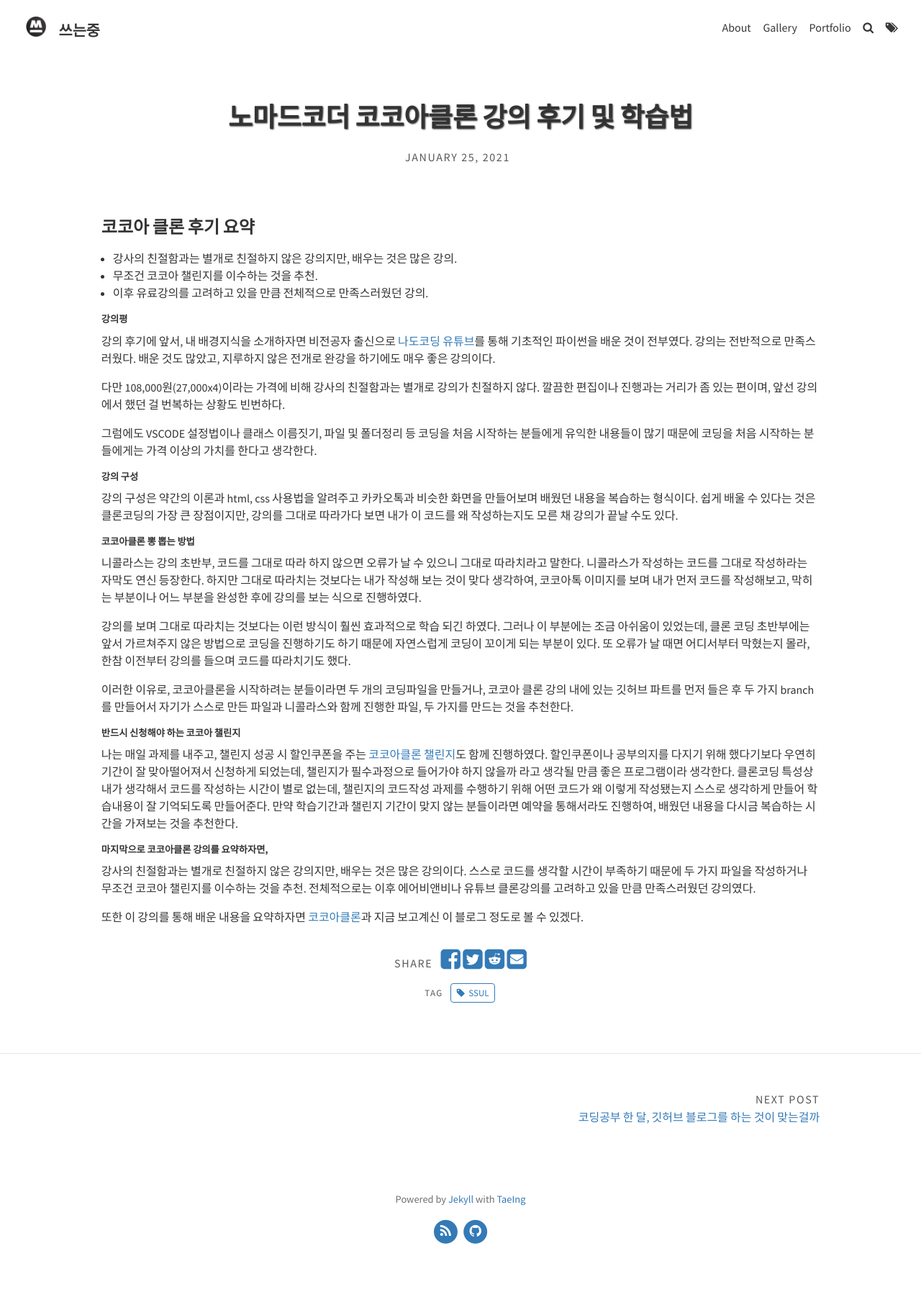
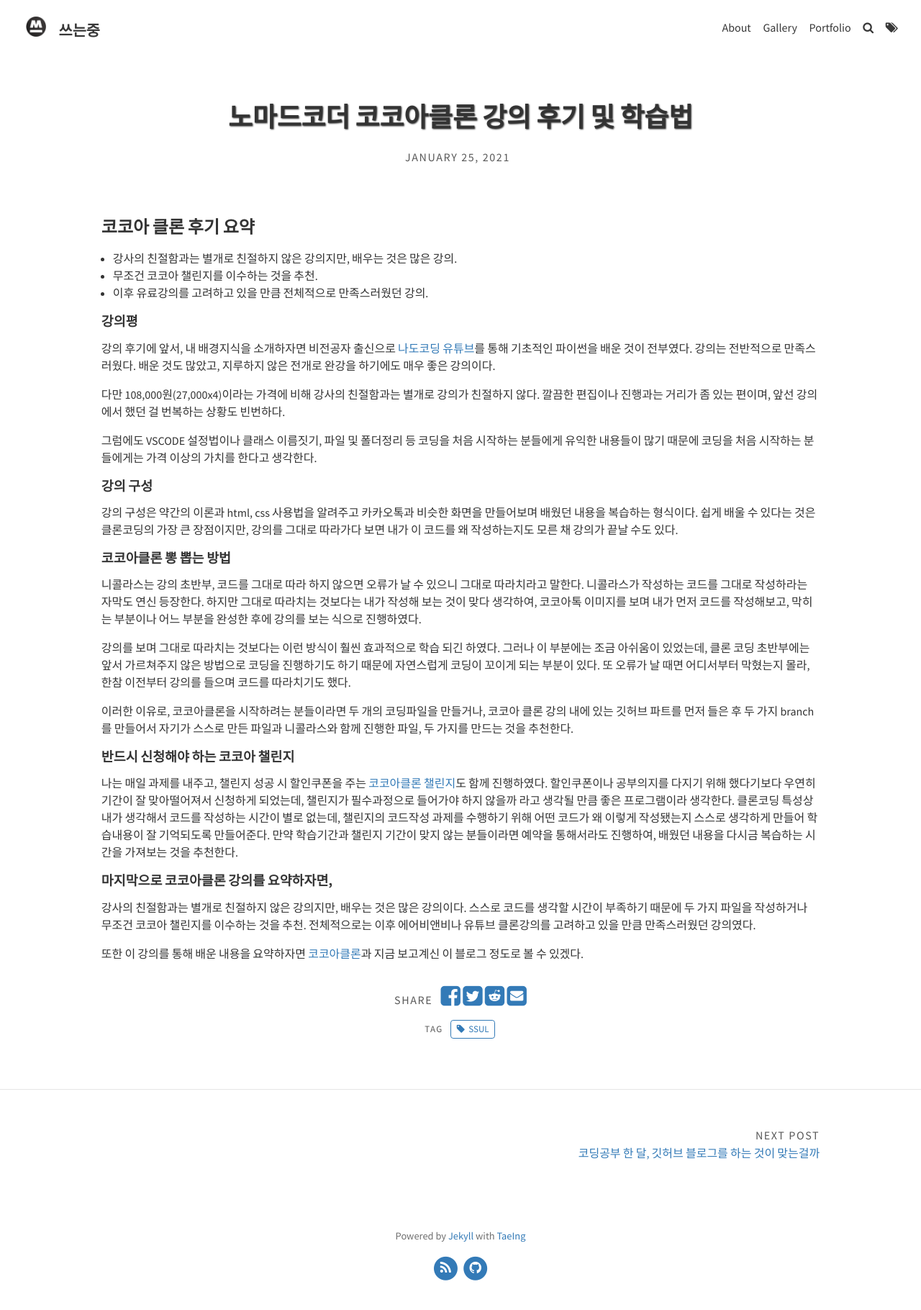
Before and after one commit to TaeIng/taeing.github.io, a Jekyll site: the page built from _posts/2021-01-25-코코아클론후기.md, in a window 1280 px wide. Shown: the whole page at 72% size. Built offline with Jekyll 4.4.1, drawn with Linux system fonts in a browser that asks for light colours; before the commit the page ends 1769 px from its top, so only the background shows below that.

```diff
--- a/_posts/2021-01-25-코코아클론후기.md
+++ b/_posts/2021-01-25-코코아클론후기.md
@@ -13,7 +13,7 @@ excerpt_separator: <!--more-->
 
  <!--more-->
 
-<h5>강의평</h5>
+<h4>강의평</h4>
 
 강의 후기에 앞서, 내 배경지식을 소개하자면 비전공자 출신으로 [나도코딩 유튜브](https://www.youtube.com/channel/UC7iAOLiALt2rtMVAWWl4pnw)를 통해 기초적인 파이썬을 배운 것이 전부였다.
 강의는 전반적으로 만족스러웠다. 배운 것도 많았고, 지루하지 않은 전개로 완강을 하기에도 매우 좋은 강의이다.
@@ -22,21 +22,21 @@ excerpt_separator: <!--more-->
 
 그럼에도 VSCODE 설정법이나 클래스 이름짓기, 파일 및 폴더정리 등 코딩을 처음 시작하는 분들에게 유익한 내용들이 많기 때문에 코딩을 처음 시작하는 분들에게는 가격 이상의 가치를 한다고 생각한다.
 
-<h5>강의 구성</h5>
+<h4>강의 구성</h4>
 강의 구성은 약간의 이론과 html, css 사용법을 알려주고 카카오톡과 비슷한 화면을 만들어보며 배웠던 내용을 복습하는 형식이다. 쉽게 배울 수 있다는 것은 클론코딩의 가장 큰 장점이지만, 강의를 그대로 따라가다 보면 내가 이 코드를 왜 작성하는지도 모른 채 강의가 끝날 수도 있다.
 
-<h5>코코아클론 뽕 뽑는 방법</h5>
+<h4>코코아클론 뽕 뽑는 방법</h4>
 니콜라스는 강의 초반부, 코드를 그대로 따라 하지 않으면 오류가 날 수 있으니 그대로 따라치라고 말한다. 니콜라스가 작성하는 코드를 그대로 작성하라는 자막도 연신 등장한다. 하지만 그대로 따라치는 것보다는 내가 작성해 보는 것이 맞다 생각하여, 코코아톡 이미지를 보며 내가 먼저 코드를 작성해보고, 막히는 부분이나 어느 부분을 완성한 후에 강의를 보는 식으로 진행하였다.
 
 강의를 보며 그대로 따라치는 것보다는 이런 방식이 훨씬 효과적으로 학습 되긴 하였다. 그러나 이 부분에는 조금 아쉬움이 있었는데, 클론 코딩 초반부에는 앞서 가르쳐주지 않은 방법으로 코딩을 진행하기도 하기 때문에 자연스럽게 코딩이 꼬이게 되는 부분이 있다. 또 오류가 날 때면 어디서부터 막혔는지 몰라, 한참 이전부터 강의를 들으며 코드를 따라치기도 했다.
 
 이러한 이유로, 코코아클론을 시작하려는 분들이라면 두 개의 코딩파일을 만들거나, 코코아 클론 강의 내에 있는 깃허브 파트를 먼저 들은 후 두 가지 branch를 만들어서 자기가 스스로 만든 파일과 니콜라스와 함께 진행한 파일, 두 가지를 만드는 것을 추천한다.
 
-<h5>반드시 신청해야 하는 코코아 챌린지</h5>
+<h4>반드시 신청해야 하는 코코아 챌린지</h4>
 
 나는 매일 과제를 내주고, 챌린지 성공 시 할인쿠폰을 주는 [코코아클론 챌린지](https://nomadcoders.co/kokoa-challenge)도 함께 진행하였다. 할인쿠폰이나 공부의지를 다지기 위해 했다기보다 우연히 기간이 잘 맞아떨어져서 신청하게 되었는데, 챌린지가 필수과정으로 들어가야 하지 않을까 라고 생각될 만큼 좋은 프로그램이라 생각한다. 클론코딩 특성상 내가 생각해서 코드를 작성하는 시간이 별로 없는데, 챌린지의 코드작성 과제를 수행하기 위해 어떤 코드가 왜 이렇게 작성됐는지 스스로 생각하게 만들어 학습내용이 잘 기억되도록 만들어준다. 만약 학습기간과 챌린지 기간이 맞지 않는 분들이라면 예약을 통해서라도 진행하여, 배웠던 내용을 다시금 복습하는 시간을 가져보는 것을 추천한다.
 
-<h5>마지막으로 코코아클론 강의를 요약하자면,</h5>
+<h4>마지막으로 코코아클론 강의를 요약하자면,</h4>
 
 강사의 친절함과는 별개로 친절하지 않은 강의지만, 배우는 것은 많은 강의이다.
 스스로 코드를 생각할 시간이 부족하기 때문에 두 가지 파일을 작성하거나 무조건 코코아 챌린지를 이수하는 것을 추천.
```
